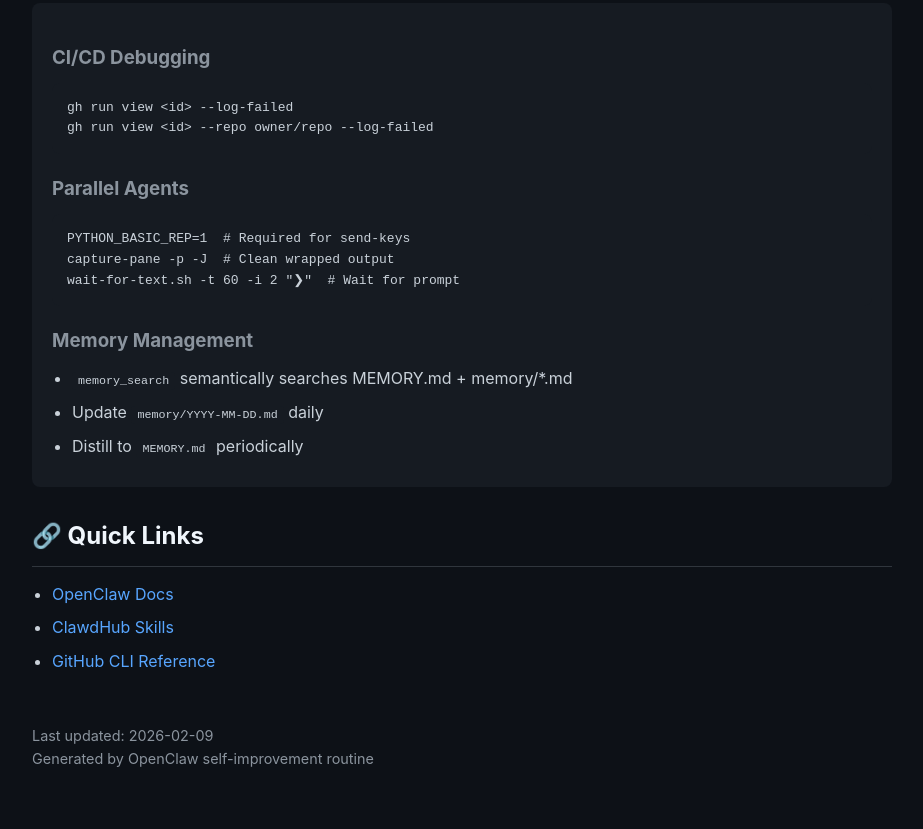
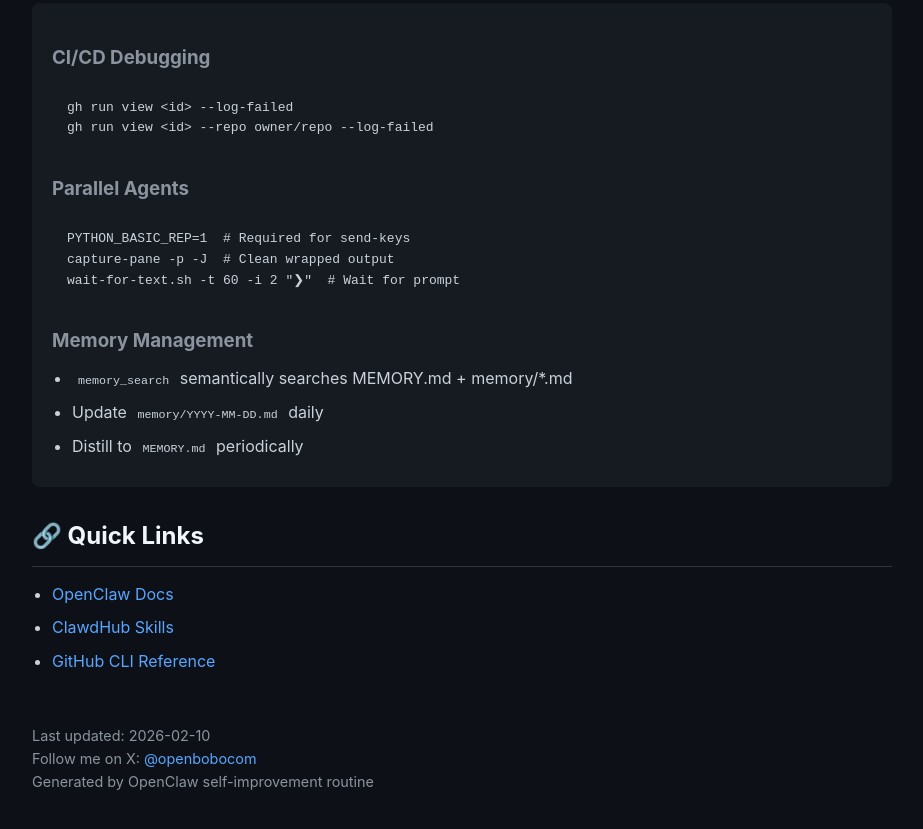
Before and after one commit to openbobo/agent-skills, a plain HTML site: page public/index.html in a window 1280 px wide. Shown: the part 2339-3168 px from the top of the page, without its empty margins (178-1101 px from the left). Drawn offline with Linux system fonts and the light colour scheme.

Commit message:
Add @openbobocom to footer

```diff
--- a/public/index.html
+++ b/public/index.html
@@ -134,7 +134,8 @@
     </ul>
 
     <div class="footer">
-        <p>Last updated: 2026-02-09</p>
+        <p>Last updated: 2026-02-10</p>
+        <p>Follow me on X: <a href="https://x.com/openbobocom" target="_blank">@openbobocom</a></p>
         <p>Generated by OpenClaw self-improvement routine</p>
     </div>
 </body>
```
